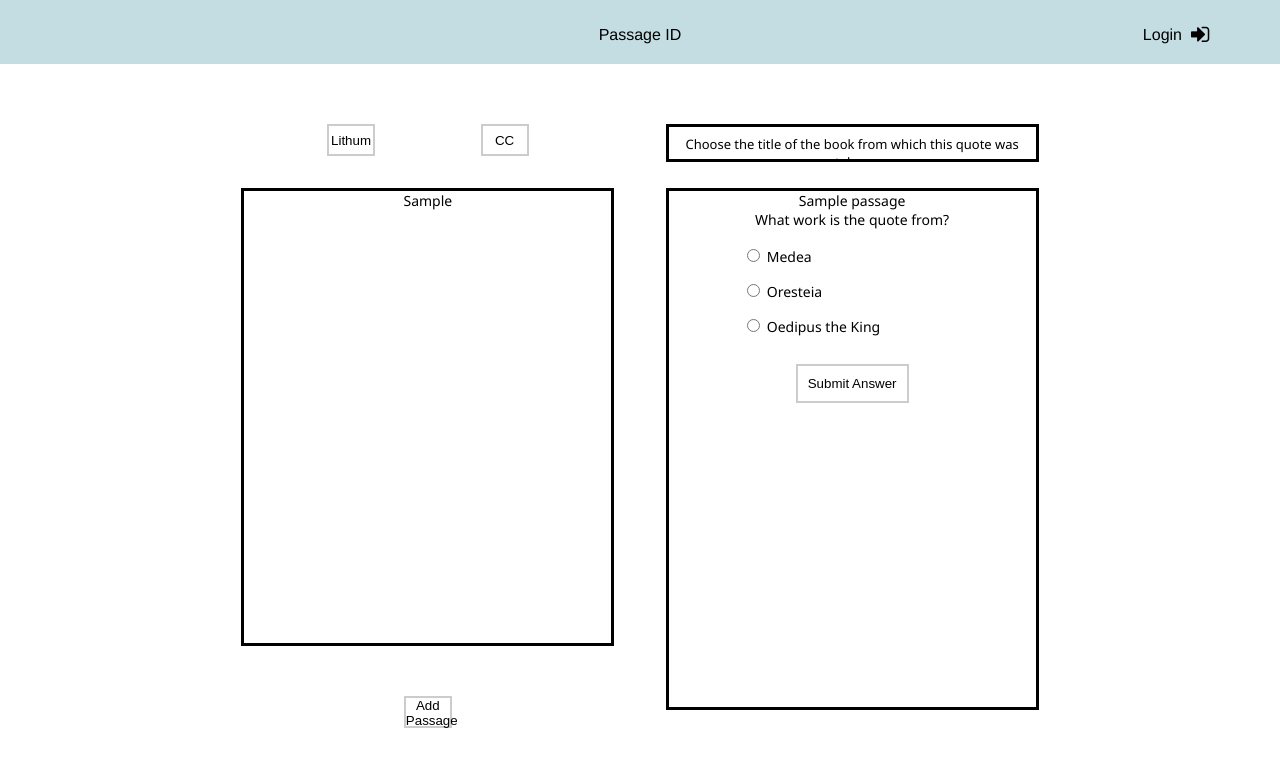
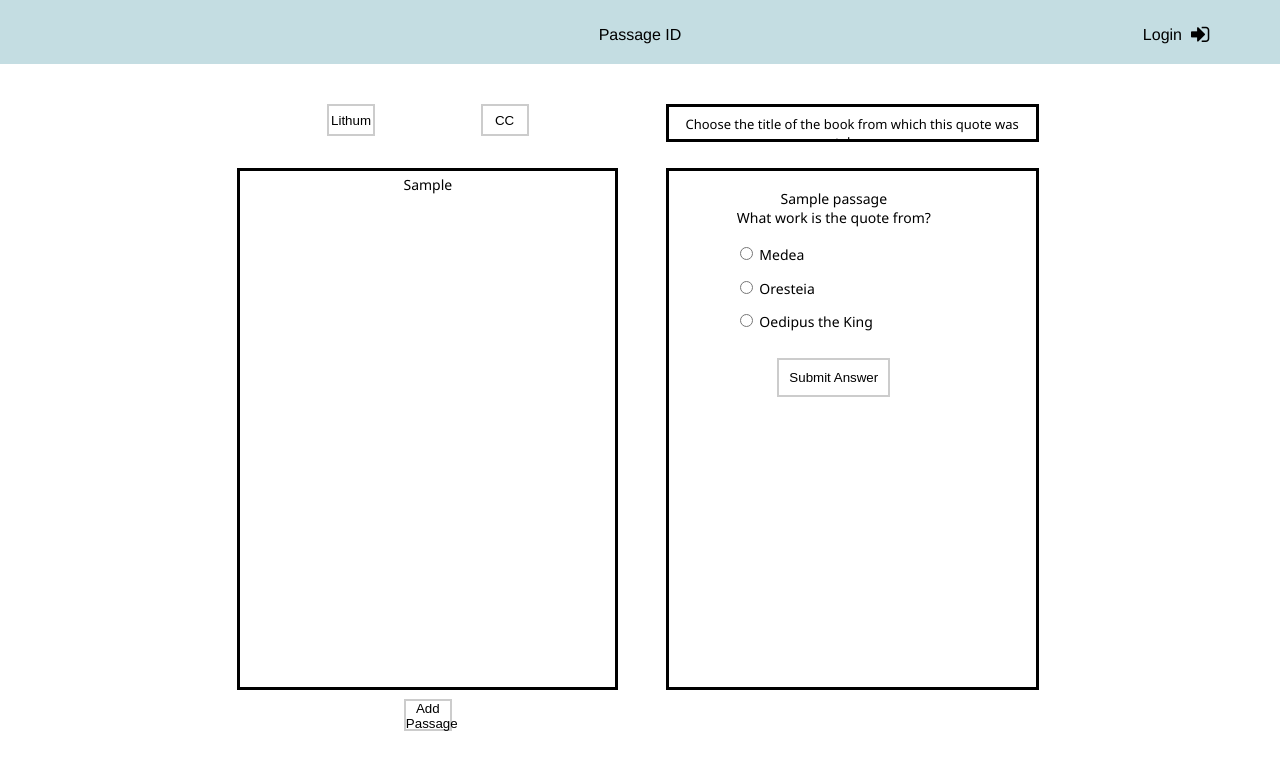
Before and after one commit to adicu/passage-ids, a Flask app: page / in a window 1280 px wide. Shown: the top 770 px of the page. Run offline with Flask 2, Linux system fonts and the light colour scheme; tables that the repository leaves empty hold one stand-in row (values such as "Sample post"); some libraries are stand-ins or nearby versions.

Commit message:
commiting last changes

```diff
--- a/pids/static/css/form.css
+++ b/pids/static/css/form.css
@@ -10,6 +10,7 @@ form label{
 center{
   margin-top: 7%;
 }
+
 form input#submit{
   display: block;
   -webkit-border-radius: 3px;
--- a/pids/static/css/home_content.css
+++ b/pids/static/css/home_content.css
@@ -54,13 +54,13 @@ span{
 	top: 5%;
 	overflow: scroll;
 	padding: 1%;
+	padding-bottom: 0;
 }
 
 #static #text p {
 	margin-right: 2%;
 	margin-left: 2%;
 	margin-top: 10%;
-	/*padding-left: 1%;*/
 	height: 100%;
 	padding-right: 1%;
 	border-style: solid;
--- a/pids/static/css/multiple_choices.css
+++ b/pids/static/css/multiple_choices.css
@@ -1,4 +1,4 @@
-div#quiz #content{
+div#quiz #text{
 	margin-top: 5%;
 	width: 90%;
 }
@@ -26,3 +26,7 @@ div#multiple_choices input{
 	border-style: solid;
  	background-color: transparent;
 }
+
+div#multiple_choices input:hover{
+	cursor: pointer;
+}
--- a/pids/templates/content.html
+++ b/pids/templates/content.html
@@ -19,6 +19,7 @@
 
 {% block head %}
 	<link rel="stylesheet" href="../static/css/form.css">
+	<link rel="stylesheet" href="../static/css/home_content.css">
 	<link rel="stylesheet" href="../static/css/multiple_choices.css">
 {% endblock %}
 
```
